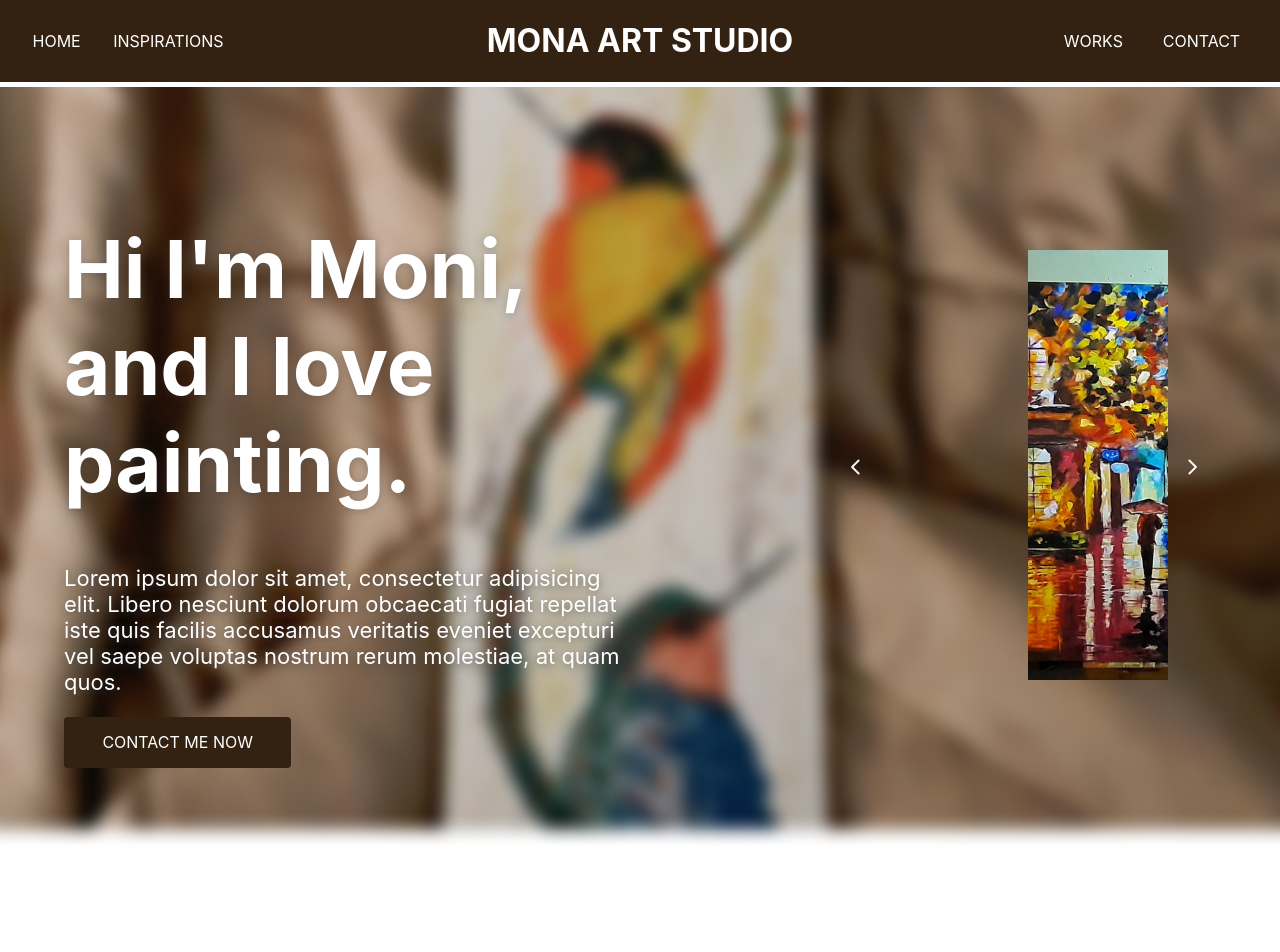
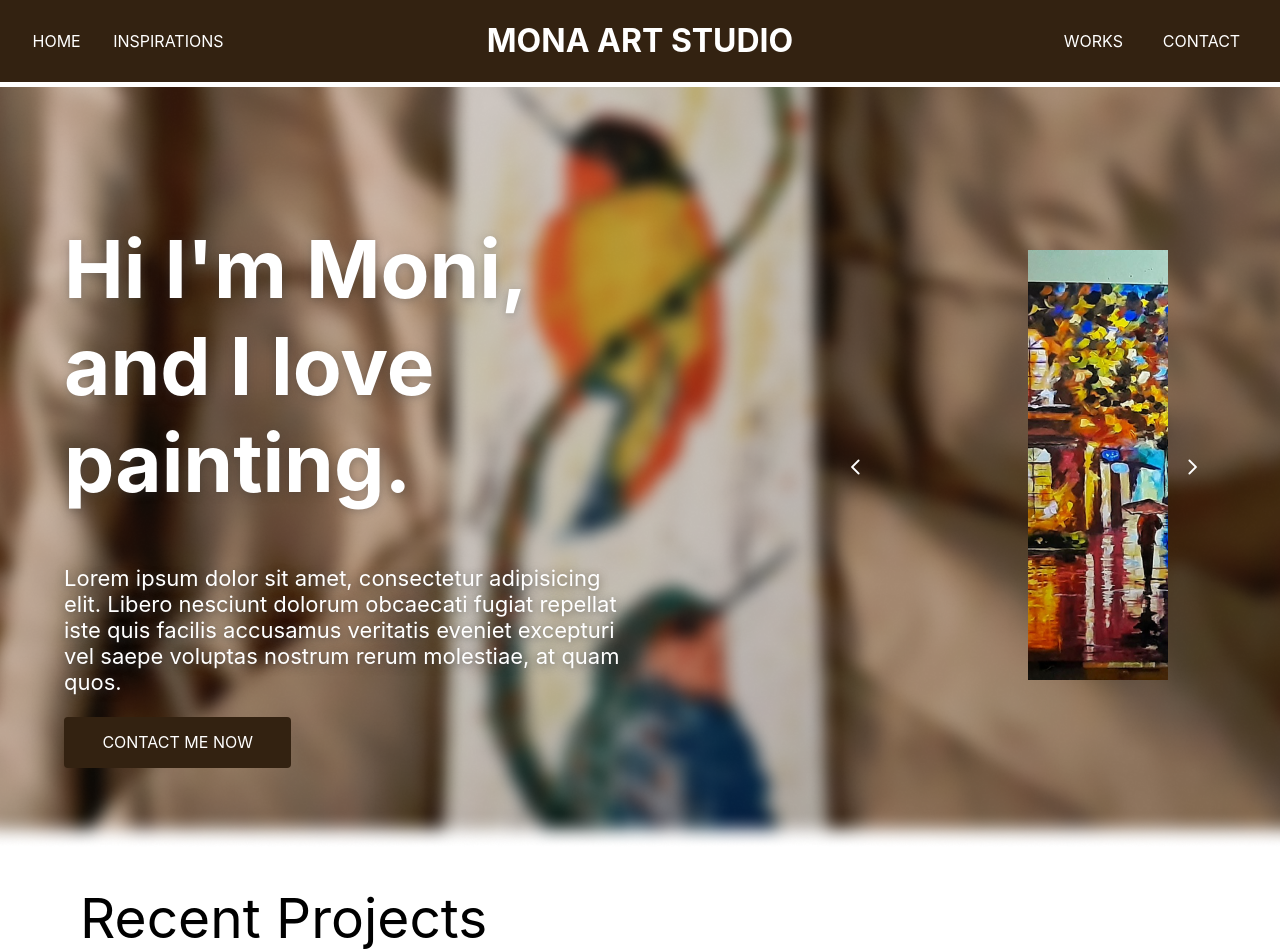
Before and after one commit to nigussolomon/CFG, a React (Create React App) app: page / in a window 1280 px wide. Shown: the top 952 px of the page. Before the commit the page ends 848 px from the top, so only its background shows below. Built offline with nearby package versions, Linux system fonts and the light colour scheme.

Commit message:
imported home layout

```diff
--- a/src/App.js
+++ b/src/App.js
@@ -1,12 +1,10 @@
 import './App.css';
-import NavBar from './components/navbar/NavBar'
-import Hero from './components/hero/Hero'
+import HOME from './layouts/Home'
 
 function App() {
   return (
     <>
-    <NavBar></NavBar>
-    <Hero></Hero>
+    <HOME></HOME>
     </>
   );
 }
```
